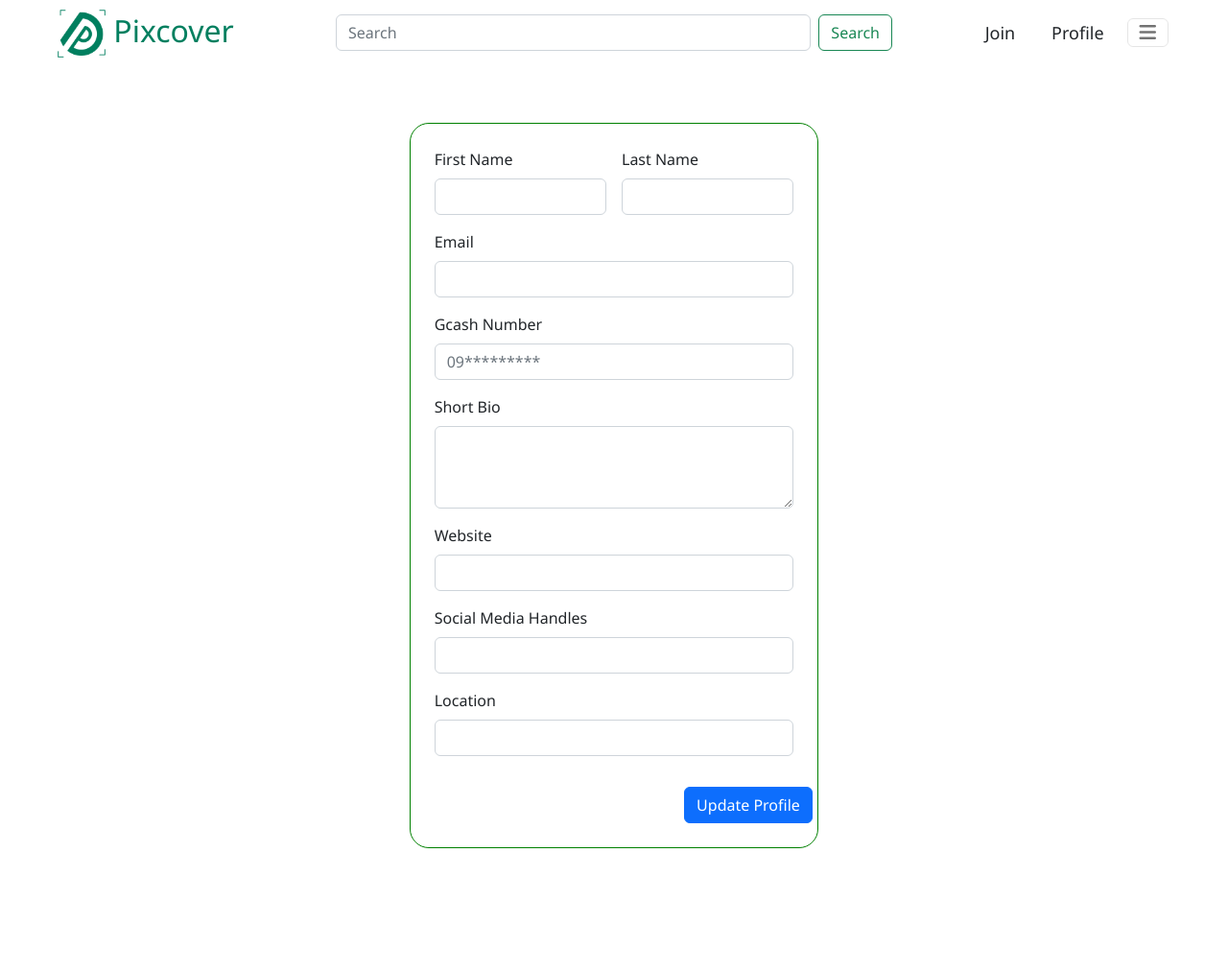
After one commit to JBenedicto13/Pixcover-Website, a PHP site: page /pages/edit-profile.html in a window 1280 px wide. The commit adds this page. Shown: the whole page at 96% size. Run offline with PHP 8.4, Linux system fonts and the light colour scheme; some libraries are stand-ins or nearby versions; some web fonts are replaced.

Commit message:
Add edit-profile.html and it's css

```diff
--- a/public/css/profile.css
+++ b/public/css/profile.css
@@ -17,7 +17,7 @@
     margin-top: 5%;
 }
 
-.avatar-card .card-body button{
+.avatar-card .card-body a{
     margin-top: 10%;
     background-color: #007f5f;
 }
@@ -51,3 +51,14 @@
     color: #fff9fb;
     background-color: #252627;
 }
+
+/* Edit Profile */
+.edit-row {
+    margin: 10% auto 10%;
+}
+.edit-profile-div {
+    margin: auto;
+    padding: 25px;
+    border: 1px solid #007f5f;
+    border-radius: 20px;
+}
--- /dev/null
+++ b/public/pages/edit-profile.html
@@ -0,0 +1,132 @@
+<!DOCTYPE html>
+<html lang="en">
+<head>
+    <meta charset="UTF-8">
+    <meta http-equiv="X-UA-Compatible" content="IE=edge">
+    <meta name="viewport" content="width=device-width, initial-scale=1.0">
+    <!-- CSS -->
+    <link href="https://cdn.jsdelivr.net/npm/bootstrap@5.2.0-beta1/dist/css/bootstrap.min.css" rel="stylesheet" integrity="sha384-0evHe/X+R7YkIZDRvuzKMRqM+OrBnVFBL6DOitfPri4tjfHxaWutUpFmBp4vmVor" crossorigin="anonymous">
+
+    <link rel="stylesheet" href="admin-css/main-style.css">
+    <link rel="stylesheet" href="../css/index.css">
+    <link rel="stylesheet" href="../css/nav.css">
+    <link rel="stylesheet" href="../css/card-group.css">
+    <link rel="stylesheet" href="../css/profile.css">
+
+    <!-- JavaScript -->
+    <script src="https://cdnjs.cloudflare.com/ajax/libs/jquery/3.6.0/jquery.slim.min.js" integrity="sha512-6ORWJX/LrnSjBzwefdNUyLCMTIsGoNP6NftMy2UAm1JBm6PRZCO1d7OHBStWpVFZLO+RerTvqX/Z9mBFfCJZ4A==" crossorigin="anonymous" referrerpolicy="no-referrer"></script>
+    <script src="https://cdn.jsdelivr.net/npm/@popperjs/core@2.11.5/dist/umd/popper.min.js" integrity="sha384-Xe+8cL9oJa6tN/veChSP7q+mnSPaj5Bcu9mPX5F5xIGE0DVittaqT5lorf0EI7Vk" crossorigin="anonymous"></script>
+    <script src="https://cdn.jsdelivr.net/npm/bootstrap@5.2.0-beta1/dist/js/bootstrap.min.js" integrity="sha384-kjU+l4N0Yf4ZOJErLsIcvOU2qSb74wXpOhqTvwVx3OElZRweTnQ6d31fXEoRD1Jy" crossorigin="anonymous"></script>
+    <script src="https://cdn.jsdelivr.net/npm/masonry-layout@4.2.2/dist/masonry.pkgd.min.js" integrity="sha384-GNFwBvfVxBkLMJpYMOABq3c+d3KnQxudP/mGPkzpZSTYykLBNsZEnG2D9G/X/+7D" crossorigin="anonymous" async></script>
+    <script src="https://kit.fontawesome.com/01b3ba1a59.js" crossorigin="anonymous"></script>
+    <script src="../admin-js/admin-index.js"></script>
+
+    <style>
+            .b-guide {
+                border: 1px solid green;
+            }
+    </style>
+
+    <title>Pixcover</title>
+</head>
+<body>
+    <div class="main-container container-fluid">
+        <nav class="navbar fixed-top bg-white">
+            <div class="container-fluid ms-5 me-5">
+                <div class="col-2">
+                    <a class="navbar-brand" href="#"><img src="../images/Pixcover Geen Symol.png" alt="Pixcover-Logo" width="50" height="50" class="d-inline-block align-text-center"> Pixcover</a>
+                </div>
+                <div class="col-6">
+                    <form class="d-flex" role="search">
+                        <input class="form-control me-2" type="search" placeholder="Search" aria-label="Search">
+                        <button class="btn btn-outline-success" type="submit">Search</button>
+                    </form>
+                </div>
+                <div class="col-2">
+                    <div class="row justify-content-center">
+                        <div class="col d-flex align-items-center nav-text">
+                            <a class="nav-link" href="#">Join</a>
+                        </div>
+                        <div class="col d-flex align-items-center nav-text">
+                            <a class="nav-link" href="profile.html">Profile</a>
+                        </div>
+                        <div class="col d-flex align-items-center">
+                            <button class="navbar-toggler" type="button" data-bs-toggle="offcanvas" data-bs-target="#offcanvasNavbar" aria-controls="offcanvasNavbar">
+                                <span><i class="fa-solid fa-bars"></i></i></span>
+                            </button>
+                        </div>
+                    </div>
+                </div>
+                <div class="offcanvas offcanvas-end" tabindex="-1" id="offcanvasNavbar" aria-labelledby="offcanvasNavbarLabel">
+                    <div class="offcanvas-header">
+                        <h5 class="offcanvas-title" id="offcanvasNavbarLabel">Pixcover</h5>
+                        <button type="button" class="btn-close" data-bs-dismiss="offcanvas" aria-label="Close"></button>
+                    </div>
+                    <div class="offcanvas-body">
+                    <ul class="navbar-nav justify-content-end flex-grow-1 pe-3">
+                        <li class="nav-item">
+                        <a class="nav-link active" aria-current="page" href="../index.html">Home</a>
+                        </li>
+                        <li class="nav-item">
+                            <a class="nav-link" href="#">Join</a>
+                        </li>
+                        <li class="nav-item">
+                        <a class="nav-link" href="profile.html">Profile</a>
+                        </li>
+                    </ul>
+                    <form class="d-flex" role="search">
+                        <input class="form-control me-2" type="search" placeholder="Search" aria-label="Search">
+                        <button class="btn btn-outline-success" type="submit">Search</button>
+                    </form>
+                    </div>
+                </div>
+            </div>
+        </nav>
+
+        <div class="row justify-content-center edit-row">
+            <div class="col-md-4 b-guide edit-profile-div">
+                <form class="row g-3">
+                    <div class="col-md-6">
+                      <label for="txtFname" class="form-label">First Name</label>
+                      <input type="text" class="form-control" id="txtFname">
+                    </div>
+                    <div class="col-md-6">
+                      <label for="txtLname" class="form-label">Last Name</label>
+                      <input type="text" class="form-control" id="txtLname">
+                    </div>
+                    <div class="col-12">
+                        <label for="txtEmail" class="form-label">Email</label>
+                        <input type="email" class="form-control" id="txtEmail">
+                      </div>
+                    <div class="col-12">
+                      <label for="txtGcashNum" class="form-label">Gcash Number</label>
+                      <input type="number" class="form-control" id="txtGcashNum" placeholder="09*********">
+                    </div>
+                    <div class="col-12">
+                      <label for="txtShortBio" class="form-label">Short Bio</label>
+                      <textarea class="form-control" id="txtShortBio" rows="3"></textarea>
+                    </div>
+                    <div class="col-12">
+                        <label for="txtWebsite" class="form-label">Website</label>
+                        <input type="url" class="form-control" id="txtWebsite">
+                    </div>
+                    <div class="col-12">
+                        <label for="txtSocialMedia" class="form-label">Social Media Handles</label>
+                        <input type="text" class="form-control" id="txtSocialMedia">
+                    </div>
+                    <div class="col-12">
+                        <label for="txtLocation" class="form-label">Location</label>
+                        <input type="text" class="form-control" id="txtLocation">
+                    </div>
+
+                    <div class="col-6 offset-8 pt-3">
+                      <button type="submit" class="btn btn-primary">Update Profile</button>
+                    </div>
+                </form>
+            </div>
+        </div>
+
+        </div>
+    </div>
+</body>
+</html>
```
